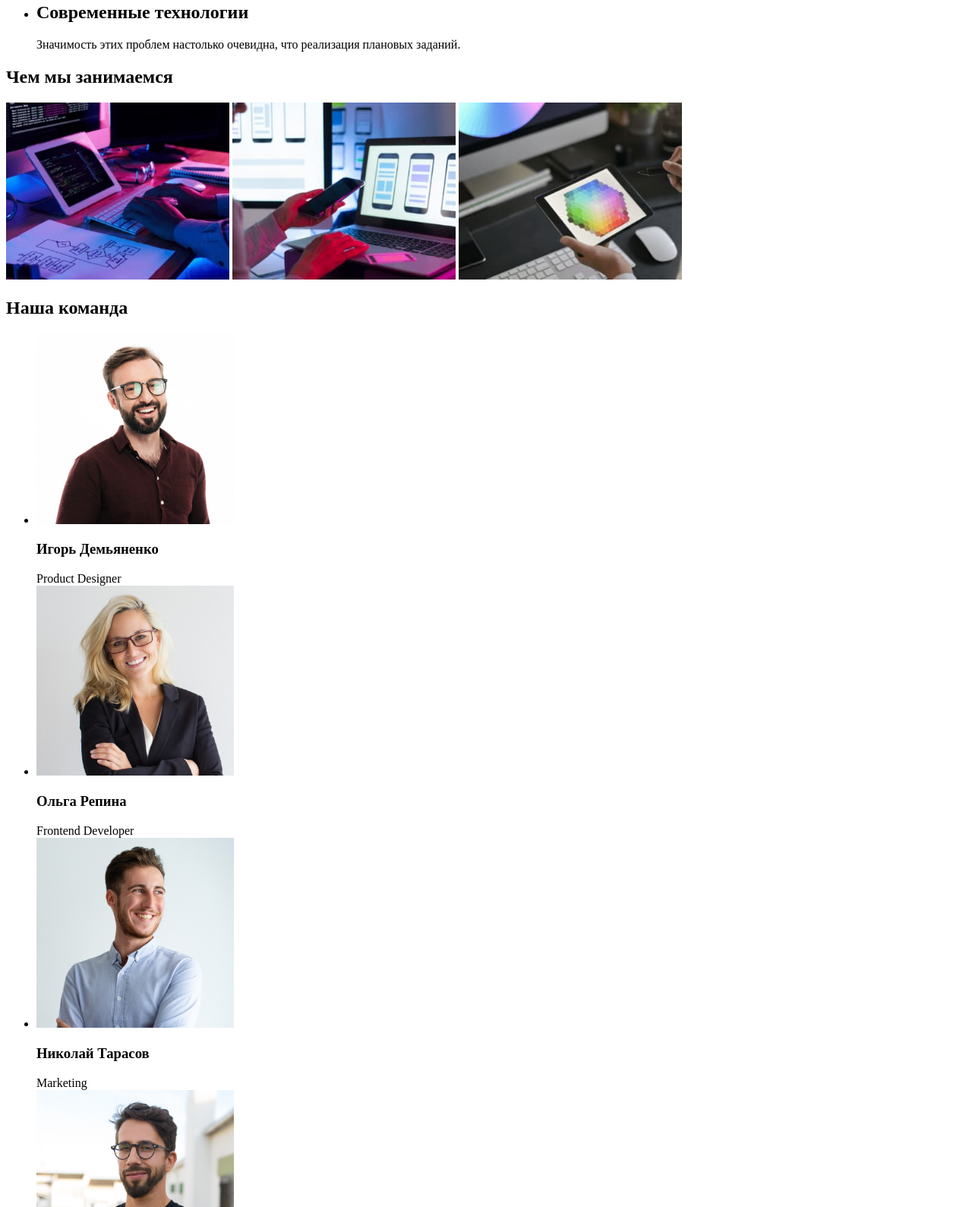
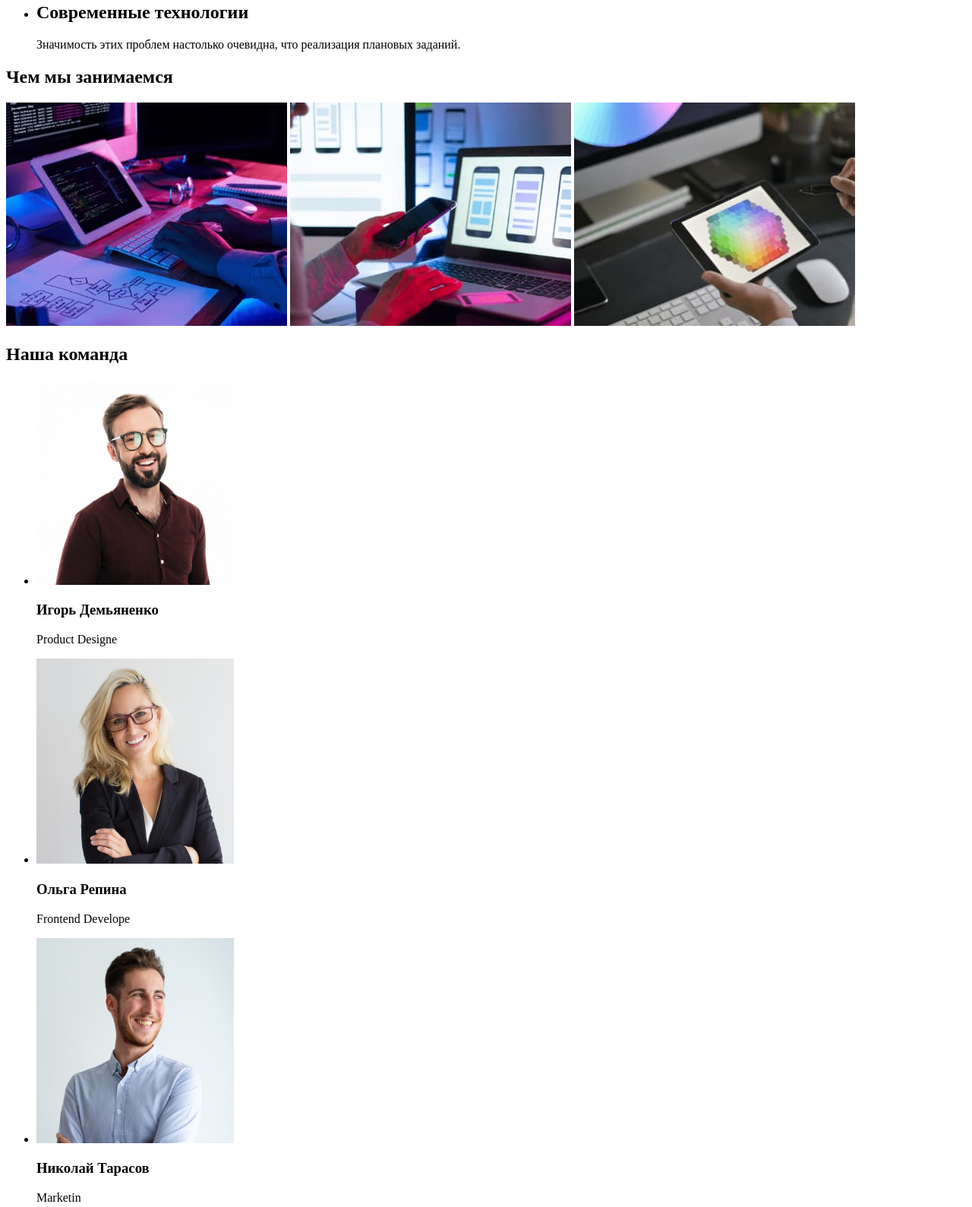
Before and after one commit to SerhiySBV/goit-markup-hw-01, a plain HTML site: page index.html in a window 1280 px wide. Shown: the part 507-2096 px from the top of the page at 76% size. Drawn offline with Linux system fonts and the light colour scheme.

Commit message:
Update index.html

```diff
--- a/index.html
+++ b/index.html
@@ -4,14 +4,14 @@
     <meta charset="UTF-8" />
     <meta http-equiv="X-UA-Compatible" content="IE=edge" />
     <meta name="viewport" content="width=device-width, initial-scale=1.0" />
-    <title>WebStudio</title>
+    <title lang="en">WebStudio</title>
   </head>
   <body>
     <!--Header-->
     <header>
       <nav>
         <a href="/"></a>
-        <a href="">WebStudio</a>
+        <a lang="en" href="">WebStudio</a>
         <ul>
           <li><a href="">Студия</a></li>
           <li><a href="">Портфолио</a></li>
@@ -20,7 +20,7 @@
       </nav>
       <address>
         <ul>
-          <li><a href="mailto:info@devstudio.com">info@devstudio.com</a></li>
+          <li><a lang="en" href="mailto:info@devstudio.com">info@devstudio.com</a></li>
           <li><a href="tel:+380961111111">+38 099 111 11 11</a></li>
         </ul>
       </address>
@@ -61,44 +61,54 @@
     <!--Specification-->
     <section>
       <h2>Чем мы занимаемся</h2>
-      <img src="/images/pic1.jpg" alt="photo1" width="294" />
-      <img src="/images/pic2.jpg" alt="photo2" width="294" />
-      <img src="/images/pic3.jpg" alt="pphoto3" width="294" />
+      <img src="./images/pic1.jpg" alt="Фото1" width="370" height="294" />
+      <img src="./images/pic2.jpg" alt="Фото2" width="370" height="294" />
+      <img src="./images/pic3.jpg" alt="Фото3" width="370" height="294" />
     </section>
     <section>
       <!--Teem-->
       <h2>Наша команда</h2>
       <ul>
         <li>
-          <img src="/images/product_designer.jpg" alt="Product Designer" width="260" />
+          <img
+            src="./images/product_designer.jpg"
+            alt="Продукт дизайнер"
+            width="260"
+            height="270"
+          />
           <h3>Игорь Демьяненко</h3>
-          <span>Product Designer</span>
+          <p lang="en">Product Designe</p>
         </li>
         <li>
-          <img src="/images/frontend_developer.jpg" alt="Frontend Developer" width="260" />
+          <img
+            src="./images/frontend_developer.jpg"
+            alt="Фронтент разработчик"
+            width="260"
+            height="270"
+          />
           <h3>Ольга Репина</h3>
-          <span>Frontend Developer</span>
+          <p lang="en">Frontend Develope</p>
         </li>
         <li>
-          <img src="/images/marketing.jpg" alt="Marketing" width="260" />
+          <img src="./images/marketing.jpg" alt="Маркетинг" width="260" height="270" />
           <h3>Николай Тарасов</h3>
-          <span>Marketing</span>
+          <p lang="en">Marketin</p>
         </li>
         <li>
-          <img src="/images/ui_designer.jpg" alt="UI Designer" width="260" />
+          <img src="./images/ui_designer.jpg" alt="ЮИ дизайнер" width="260" height="270" />
           <h3>Михаил Ермаков</h3>
-          <span>UI Designer </span>
+          <p lang="en">UI Designer</p>
         </li>
       </ul>
     </section>
     <!--Footter-->
     <footer>
       <a href="/"></a>
-      <a href="">WebStudio</a>
+      <a lang="en" href="">WebStudio</a>
       <address>
         г. Киев, пр-т Леси Украинки, 26
         <br />
-        <a href="mailto:info@example.com">info@example.com</a><br />
+        <a lang="en" href="mailto:info@example.com">info@example.com</a><br />
         <a href="tel:+380961111111">+38 099 111 11 11</a>
       </address>
     </footer>
```
